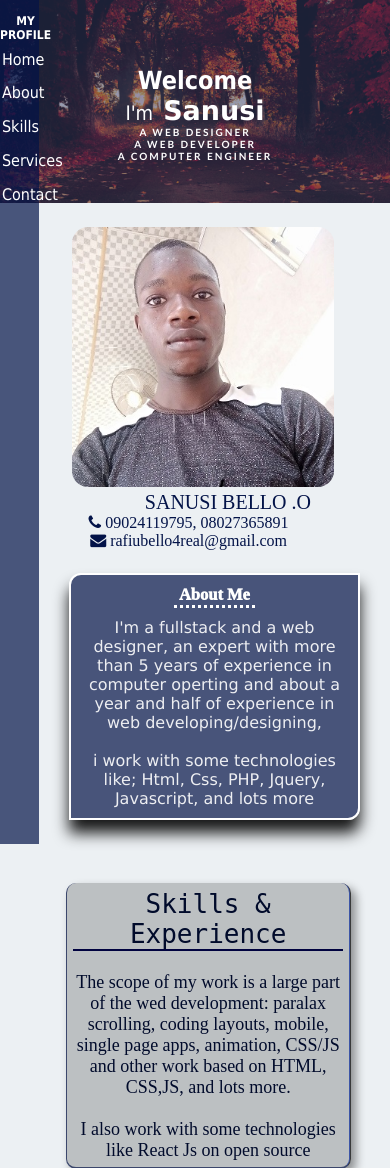
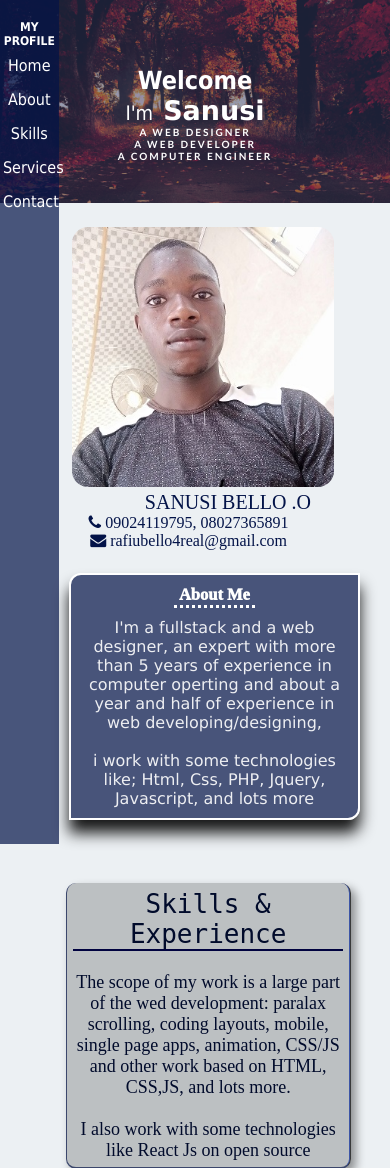
Before and after one commit to TunarshBee/my-portfolio-, a PHP site: page / in a window 390 px wide. Shown: the top 1168 px of the page. Run offline with PHP 8.4, Linux system fonts and the light colour scheme.

Commit message:
still on the media

```diff
--- a/index.css
+++ b/index.css
@@ -703,13 +703,13 @@ fieldset {
     display: block;
   }
 
-  .nav{
+  .nav, #nav{
     display: none;
   }
 
   #nav2 {
     background: rgba(3, 19, 72, 0.7);
-    width: 10%;
+    width: 15%;
     min-height: 100vh;
     overflow: visible;
     top: 0px;
```
